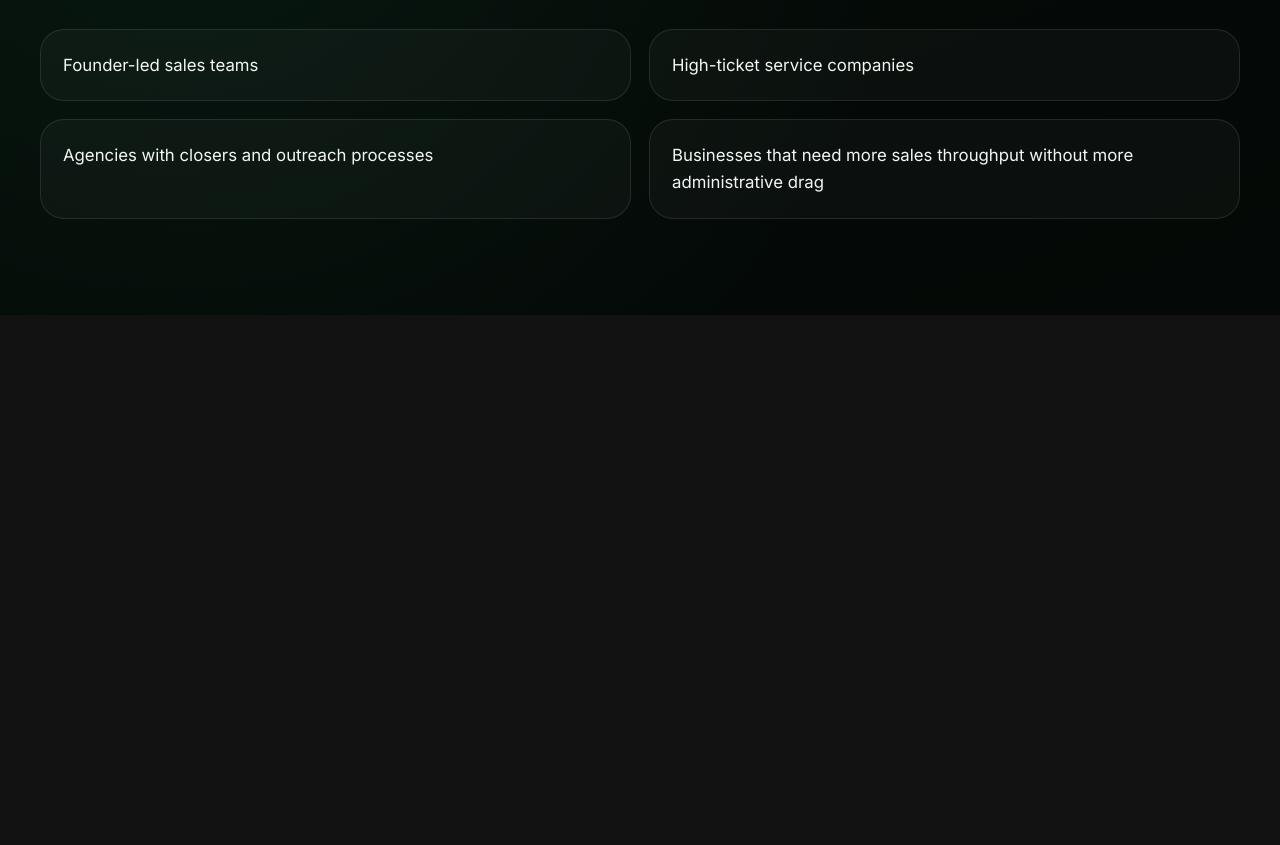
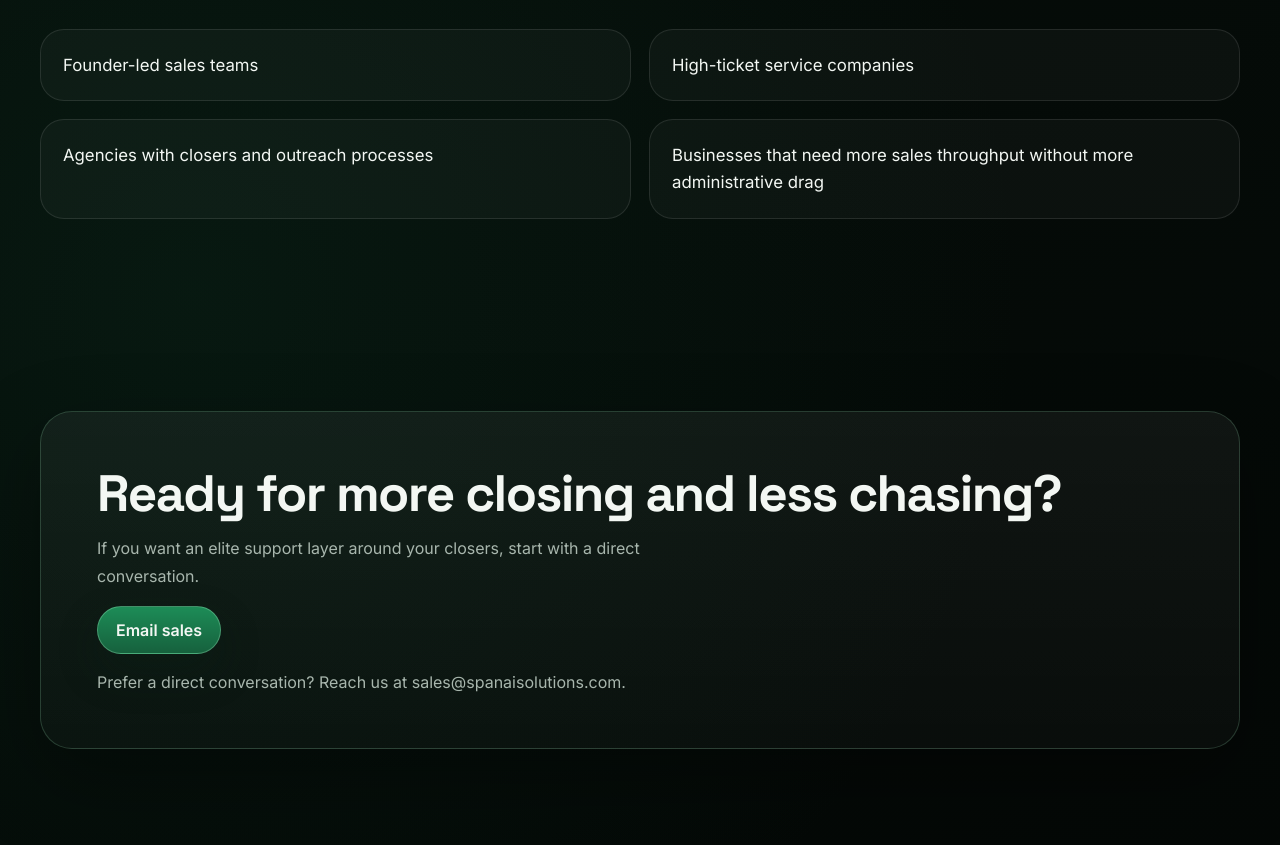
Before and after one commit to theJoshMuller/SpanAISolutions.com, an Astro site: page / in a window 1280 px wide. Shown: the part 2835-3680 px from the top of the page. Before the commit the page ends 3150 px from the top, so only its background shows below. Built offline with nearby package versions, Linux system fonts and the light colour scheme; Astro itself is replaced by a stand-in of ours.

Commit message:
feat: add final call-to-action section

```diff
--- /dev/null
+++ b/src/components/FinalCtaSection.astro
@@ -0,0 +1,14 @@
+---
+import { siteMeta } from '../data/site';
+---
+
+<section class="section page-shell" aria-labelledby="final-cta-title">
+  <div class="cta-panel">
+    <h2 id="final-cta-title" class="section-heading">Ready for more closing and less chasing?</h2>
+    <p class="section-copy">
+      If you want an elite support layer around your closers, start with a direct conversation.
+    </p>
+    <a class="button button--primary" href={`mailto:${siteMeta.contactEmail}`}>Email sales</a>
+    <p class="cta-note">Prefer a direct conversation? Reach us at {siteMeta.contactEmail}.</p>
+  </div>
+</section>
--- a/src/pages/index.astro
+++ b/src/pages/index.astro
@@ -7,6 +7,7 @@ import OperatingFunctionsSection from '../components/OperatingFunctionsSection.a
 import HowItWorksSection from '../components/HowItWorksSection.astro';
 import HumanFirstSection from '../components/HumanFirstSection.astro';
 import WhoItsForSection from '../components/WhoItsForSection.astro';
+import FinalCtaSection from '../components/FinalCtaSection.astro';
 import { siteMeta } from '../data/site';
 ---
 
@@ -19,5 +20,6 @@ import { siteMeta } from '../data/site';
     <HowItWorksSection />
     <HumanFirstSection />
     <WhoItsForSection />
+    <FinalCtaSection />
   </main>
 </BaseLayout>
--- a/src/styles/global.css
+++ b/src/styles/global.css
@@ -311,3 +311,15 @@ button, input, textarea, select { font: inherit; }
     grid-template-columns: 1fr;
   }
 }
+.cta-panel {
+  padding: clamp(28px, 5vw, 56px);
+  border-radius: 32px;
+  border: 1px solid rgba(155, 228, 185, 0.2);
+  background: linear-gradient(180deg, rgba(255,255,255,0.05), rgba(255,255,255,0.025));
+  box-shadow: var(--shadow);
+}
+
+.cta-note {
+  margin: 18px 0 0;
+  color: var(--muted);
+}
```
Also changed, not shown: tests/e2e/landing.spec.ts (+25 -0 lines).
